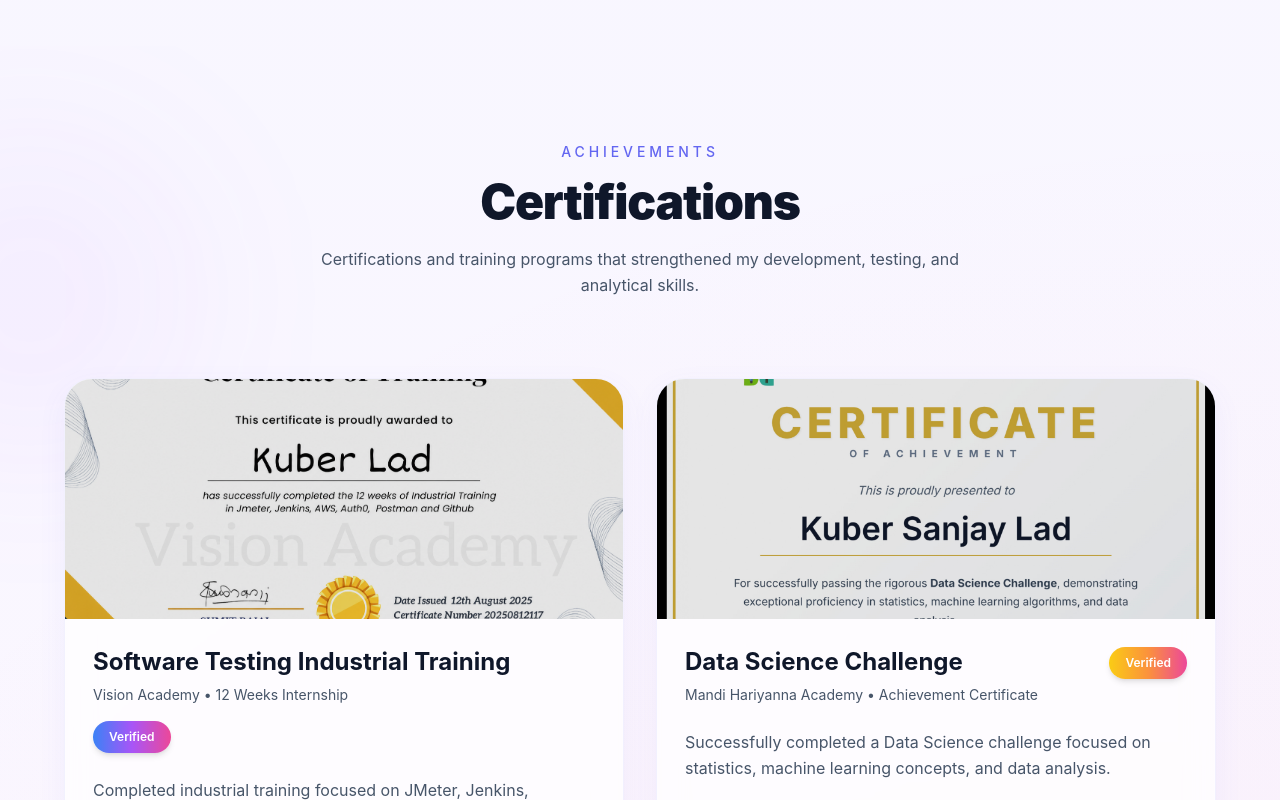
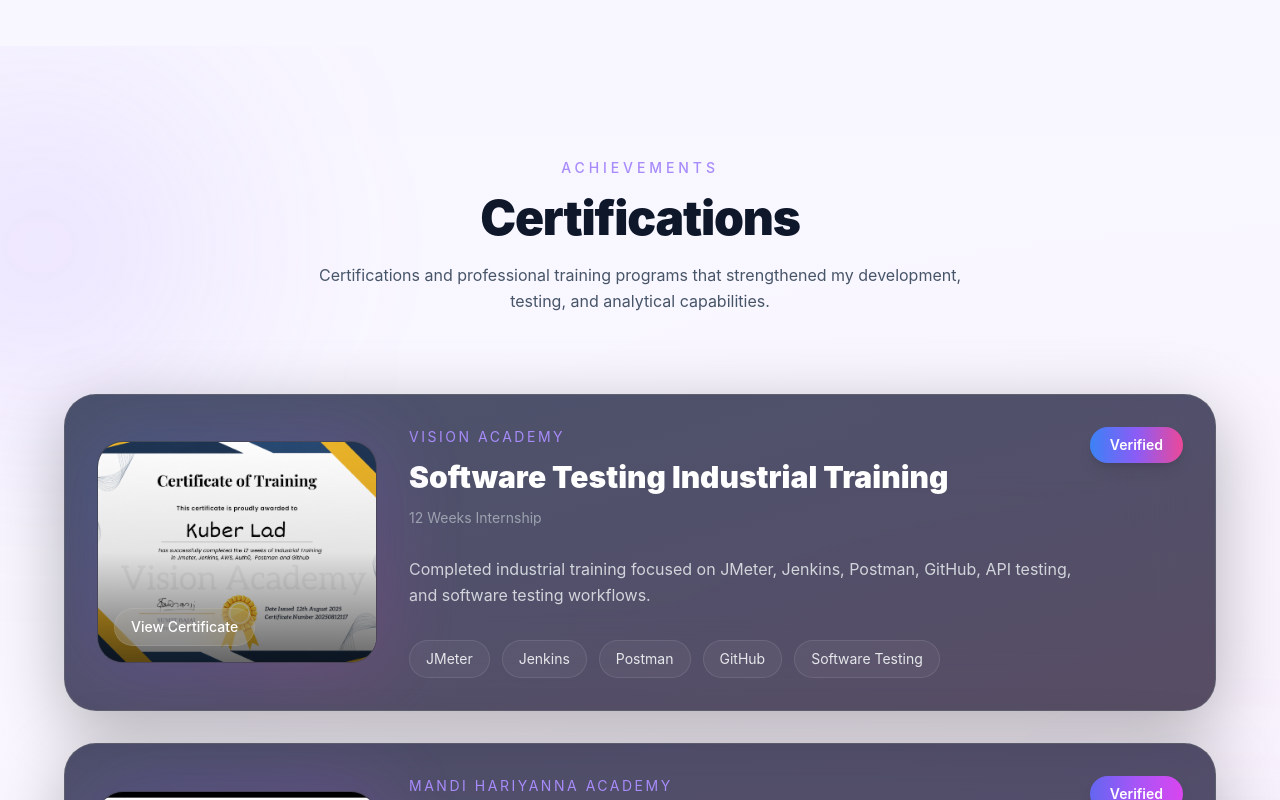
Before and after one commit to Kuberlad49/portfolio, a React app: page / in a window 1280 px wide. Shown: the part 4680-5480 px from the top of the page. Built offline with nearby package versions, Linux system fonts and the light colour scheme; the HTML template or start-up script is replaced by a standard one.

Commit message:
upgrade hero and skills UI

```diff
--- a/src/components/Certificates.jsx
+++ b/src/components/Certificates.jsx
@@ -27,7 +27,7 @@
     ],
 
     accent:
-      "from-blue-500 via-purple-500 to-pink-500",
+      "from-blue-500 via-violet-500 to-pink-500",
   },
 
   {
@@ -49,7 +49,7 @@
     ],
 
     accent:
-      "from-yellow-400 via-orange-400 to-pink-500",
+      "from-indigo-500 via-purple-500 to-fuchsia-500",
   },
 ];
 
@@ -65,21 +65,47 @@
         relative
         px-5
         sm:px-8
-        py-24
+        py-28
         overflow-hidden
       "
     >
 
-      {/* Purple Glow */}
-      <div className="purple-glow w-[340px] h-[340px] bg-purple-500/10 left-[-140px] top-20" />
+      {/* BACKGROUND GLOWS */}
+      <div
+        className="
+          absolute
+          top-10
+          left-[-120px]
+          w-[320px]
+          h-[320px]
+          rounded-full
+          bg-violet-500/15
+          blur-[120px]
+          pointer-events-none
+        "
+      />
+
+      <div
+        className="
+          absolute
+          bottom-0
+          right-[-100px]
+          w-[280px]
+          h-[280px]
+          rounded-full
+          bg-blue-500/15
+          blur-[120px]
+          pointer-events-none
+        "
+      />
 
       <div className="max-w-6xl mx-auto relative z-10">
 
-        {/* Heading */}
+        {/* HEADER */}
         <motion.div
           initial={{
             opacity: 0,
-            y: 30,
+            y: 20,
           }}
 
           whileInView={{
@@ -92,30 +118,55 @@
           }}
 
           transition={{
-            duration: 0.6,
+            duration: 0.45,
           }}
 
           className="text-center"
         >
 
-          <p className="text-indigo-500 uppercase tracking-[0.28em] text-sm font-medium">
+          <p
+            className="
+              text-sm
+              uppercase
+              tracking-[0.28em]
+              text-violet-400
+              font-medium
+            "
+          >
             Achievements
           </p>
 
-          <h2 className="mt-4 text-4xl sm:text-5xl font-black tracking-tight">
+          <h2
+            className="
+              mt-4
+              text-4xl
+              sm:text-5xl
+              font-black
+              tracking-tight
+            "
+          >
             Certifications
           </h2>
 
-          <p className="mt-5 max-w-2xl mx-auto text-[var(--subtext)] leading-relaxed">
-            Certifications and training programs
-            that strengthened my development,
-            testing, and analytical skills.
+          <p
+            className="
+              mt-5
+              max-w-2xl
+              mx-auto
+              leading-relaxed
+              text-[var(--subtext)]
+            "
+          >
+            Certifications and professional
+            training programs that strengthened
+            my development, testing, and
+            analytical capabilities.
           </p>
 
         </motion.div>
 
-        {/* Cards */}
-        <div className="mt-20 grid lg:grid-cols-2 gap-8">
+        {/* CARDS */}
+        <div className="mt-20 space-y-8">
 
           {certificates.map((cert, i) => (
 
@@ -142,32 +193,81 @@
               }}
 
               whileHover={{
-                y: -4,
+                y: -5,
               }}
 
               className="
-                hero-card
-                rounded-[30px]
+                relative
                 overflow-hidden
-                group
+                rounded-[32px]
                 border
-                border-[var(--border)]
-                bg-[var(--card)]
-                backdrop-blur-xl
+                border-white/10
+                bg-[rgba(10,14,35,0.72)]
+                backdrop-blur-2xl
+                shadow-[0_20px_70px_rgba(0,0,0,0.28)]
               "
             >
 
-              {/* Image */}
+              {/* Glow */}
+              <div
+                className={`
+                  absolute
+                  inset-0
+                  opacity-[0.07]
+                  bg-gradient-to-br
+                  ${cert.accent}
+                `}
+              />
+
+              <div
+                className="
+                  relative
+                  grid
+                  lg:grid-cols-[280px_1fr]
+                  gap-8
+                  items-center
+                  p-6
+                  sm:p-8
+                "
+              >
+
+                {/* LEFT PREVIEW */}
+                <div
+                  onClick={() =>
+                    setSelectedCert(cert)
+                  }
+
+                  className="
+                    relative
+                    group
+                    cursor-pointer
+                  "
+                >
+
+                  {/* Glow */}
+                  <div
+                    className={`
+                      absolute
+                      -inset-2
+                      rounded-[28px]
+                      bg-gradient-to-br
+                      ${cert.accent}
+                      blur-2xl
+                      opacity-20
+                      group-hover:opacity-35
+                      transition
+                    `}
+                  />
+
                   <div
                     className="
                       relative
                       overflow-hidden
-                  cursor-pointer
+                      rounded-[26px]
+                      border
+                      border-white/10
+                      bg-black/40
                     "
-
-                onClick={() =>
-                  setSelectedCert(cert)
-                }
                   >
 
                     <img
@@ -176,11 +276,11 @@
                       loading="lazy"
                       className="
                         w-full
-                    h-[240px]
+                        h-[220px]
                         object-cover
                         transition-transform
                         duration-700
-                    group-hover:scale-[1.03]
+                        group-hover:scale-105
                       "
                     />
 
@@ -189,41 +289,29 @@
                       className="
                         absolute
                         inset-0
-                    bg-black/10
-                    group-hover:bg-black/0
-                    transition
-                    duration-500
+                        bg-gradient-to-t
+                        from-black/60
+                        via-black/10
+                        to-transparent
                       "
                     />
 
-                {/* Hover Button */}
+                    {/* View */}
                     <div
                       className="
                         absolute
-                    inset-0
-                    flex
-                    items-center
-                    justify-center
-                    opacity-0
-                    group-hover:opacity-100
-                    transition
-                    duration-300
-                  "
-                >
-
-                  <div
-                    className="
-                      px-5
-                      py-3
-                      rounded-2xl
-                      bg-black/40
+                        bottom-4
+                        left-4
+                        px-4
+                        py-2
+                        rounded-full
+                        bg-white/10
                         backdrop-blur-xl
                         border
                         border-white/10
                         text-white
                         text-sm
                         font-medium
-                      shadow-lg
                       "
                     >
                       View Certificate
@@ -233,20 +321,53 @@
 
                 </div>
 
-              {/* Content */}
-              <div className="p-7">
+                {/* RIGHT CONTENT */}
+                <div>
 
-                {/* Top */}
-                <div className="flex items-start justify-between gap-4 flex-wrap">
+                  {/* TOP */}
+                  <div
+                    className="
+                      flex
+                      items-start
+                      justify-between
+                      gap-4
+                      flex-wrap
+                    "
+                  >
 
                     <div>
 
-                    <h3 className="text-2xl font-bold leading-tight">
+                      <p
+                        className="
+                          text-sm
+                          uppercase
+                          tracking-[0.18em]
+                          text-violet-400
+                        "
+                      >
+                        {cert.org}
+                      </p>
+
+                      <h3
+                        className="
+                          mt-3
+                          text-3xl
+                          font-black
+                          leading-tight
+                          text-white
+                        "
+                      >
                         {cert.title}
                       </h3>
 
-                    <p className="text-sm text-[var(--subtext)] mt-2">
-                      {cert.org} • {cert.duration}
+                      <p
+                        className="
+                          mt-3
+                          text-sm
+                          text-gray-400
+                        "
+                      >
+                        {cert.duration}
                       </p>
 
                     </div>
@@ -254,15 +375,15 @@
                     {/* Badge */}
                     <div
                       className={`
-                      px-4
+                        px-5
                         py-2
                         rounded-full
-                      text-xs
-                      font-semibold
                         bg-gradient-to-r
                         ${cert.accent}
                         text-white
-                      shadow-md
+                        text-sm
+                        font-semibold
+                        shadow-lg
                       `}
                     >
                       Verified
@@ -270,13 +391,27 @@
 
                   </div>
 
-                {/* Description */}
-                <p className="mt-6 text-[var(--subtext)] leading-relaxed">
+                  {/* DESCRIPTION */}
+                  <p
+                    className="
+                      mt-7
+                      text-gray-300
+                      leading-relaxed
+                      max-w-2xl
+                    "
+                  >
                     {cert.desc}
                   </p>
 
-                {/* Skills */}
-                <div className="flex flex-wrap gap-3 mt-7">
+                  {/* SKILLS */}
+                  <div
+                    className="
+                      flex
+                      flex-wrap
+                      gap-3
+                      mt-8
+                    "
+                  >
 
                     {cert.skills.map((skill, idx) => (
 
@@ -286,19 +421,22 @@
                         className="
                           px-4
                           py-2
-                        rounded-2xl
+                          rounded-full
                           border
-                        border-[var(--border)]
-                        bg-white/5
-                        dark:bg-white/[0.03]
+                          border-white/10
+                          bg-white/[0.04]
                           text-sm
-                        font-medium
+                          text-gray-200
+                          hover:bg-white/[0.08]
+                          transition
                         "
                       >
                         {skill}
                       </div>
 
                     ))}
+
+                  </div>
 
                 </div>
 
@@ -312,7 +450,7 @@
 
       </div>
 
-      {/* FULLSCREEN PREVIEW */}
+      {/* MODAL */}
       <AnimatePresence>
 
         {selectedCert && (
@@ -331,21 +469,16 @@
               opacity: 0,
             }}
 
-            transition={{
-              duration: 0.22,
-            }}
-
             className="
               fixed
               inset-0
-              z-[999]
-              bg-black/70
-              backdrop-blur-[6px]
+              z-[9999]
+              bg-black/80
+              backdrop-blur-md
               flex
               items-center
               justify-center
               p-4
-              sm:p-6
             "
 
             onClick={() =>
@@ -353,11 +486,10 @@
             }
           >
 
-            {/* Modal */}
             <motion.div
 
               initial={{
-                scale: 0.94,
+                scale: 0.9,
                 opacity: 0,
                 y: 20,
               }}
@@ -369,27 +501,25 @@
               }}
 
               exit={{
-                scale: 0.94,
+                scale: 0.9,
                 opacity: 0,
                 y: 20,
               }}
 
               transition={{
-                duration: 0.22,
+                duration: 0.25,
               }}
 
               className="
                 relative
                 w-full
-                max-w-6xl
-                max-h-[94vh]
+                max-w-5xl
+                rounded-[32px]
                 overflow-hidden
-                rounded-[30px]
                 border
                 border-white/10
-                bg-black/20
-                backdrop-blur-xl
-                shadow-[0_20px_80px_rgba(0,0,0,0.35)]
+                bg-[rgba(8,12,30,0.92)]
+                shadow-[0_30px_120px_rgba(0,0,0,0.5)]
               "
 
               onClick={(e) =>
@@ -397,7 +527,7 @@
               }
             >
 
-              {/* Close Button */}
+              {/* CLOSE */}
               <button
                 onClick={() =>
                   setSelectedCert(null)
@@ -405,16 +535,18 @@
 
                 className="
                   absolute
-                  top-4
-                  right-4
+                  top-5
+                  right-5
                   z-20
-                  w-11
-                  h-11
+                  w-12
+                  h-12
                   rounded-full
-                  bg-black/45
+                  bg-black/50
+                  backdrop-blur-xl
+                  border
+                  border-white/10
                   text-white
-                  text-lg
-                  backdrop-blur-xl
+                  text-xl
                   hover:scale-105
                   transition
                 "
@@ -422,18 +554,31 @@
                 ✕
               </button>
 
-              {/* Certificate Image */}
+              {/* IMAGE */}
+              <div
+                className="
+                  p-4
+                  sm:p-6
+                  bg-gradient-to-br
+                  from-[#070b1d]
+                  via-[#0c1333]
+                  to-[#140b24]
+                "
+              >
+
                 <img
                   src={selectedCert.image}
                   alt={selectedCert.title}
                   className="
                     w-full
-                  max-h-[92vh]
+                    max-h-[85vh]
                     object-contain
-                  rounded-[30px]
-                  bg-white
+                    rounded-[24px]
+                    shadow-2xl
                   "
                 />
+
+              </div>
 
             </motion.div>
 
```
Lines whose indentation alone changed are shown as unchanged.
